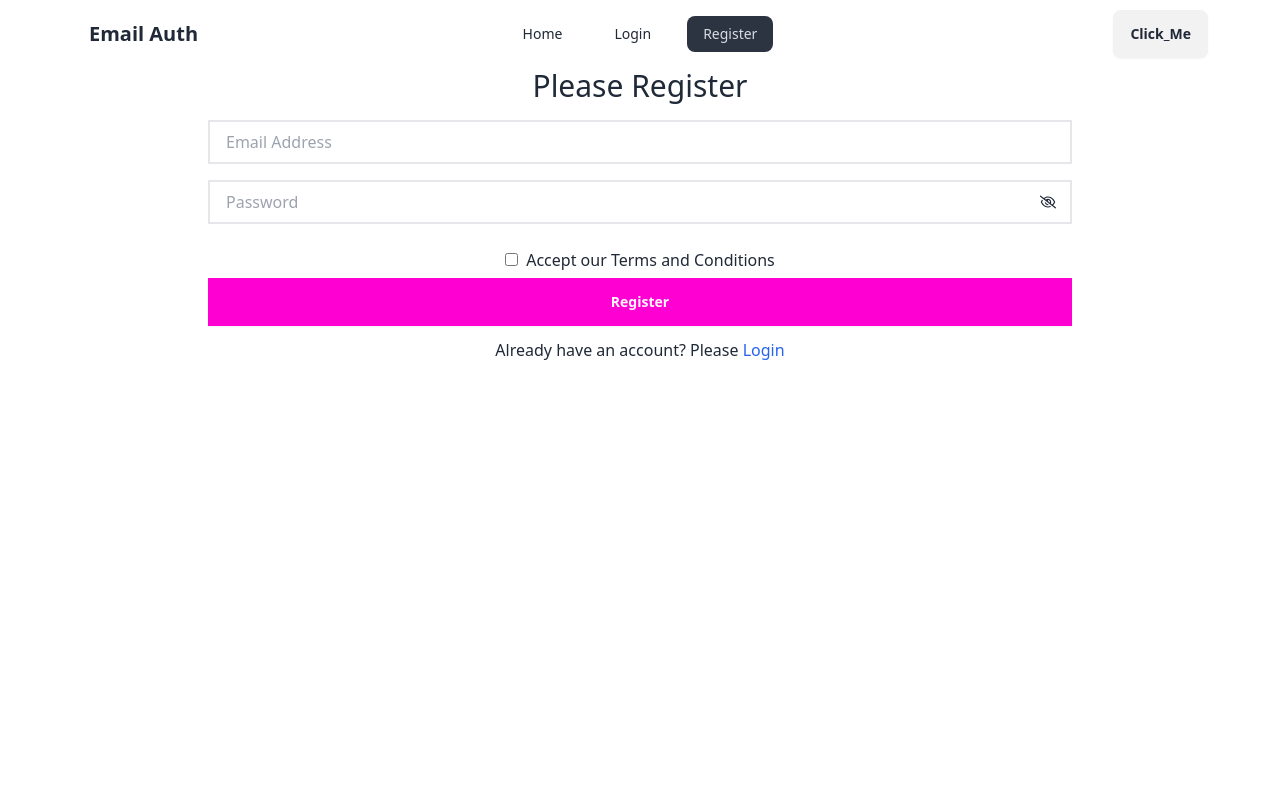
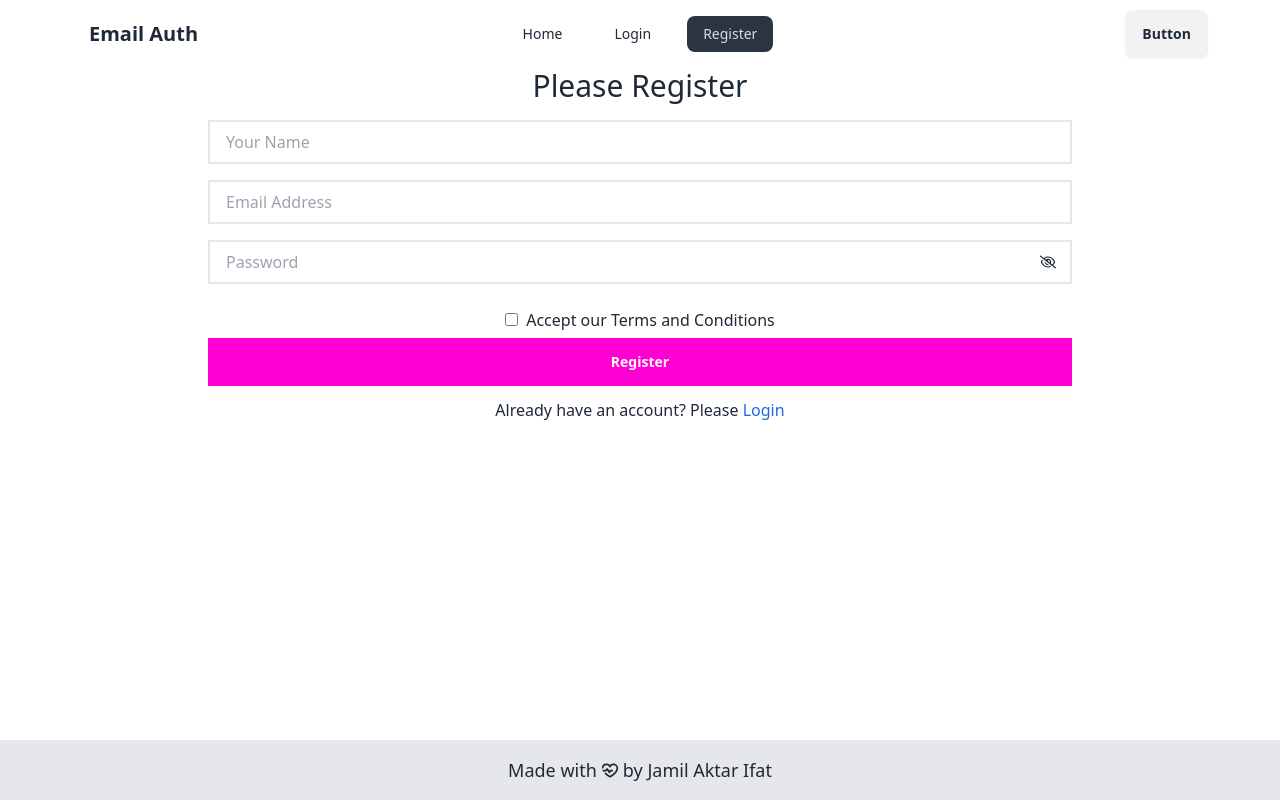
Before and after one commit to Jamil-Aktar-Ifat/React-User-Email-Password-Login-Auth, a React (Vite) app: page /register in a window 1280 px wide. Built offline with nearby package versions, Linux system fonts and the light colour scheme.

Commit message:
verification email functionality added and update username to firebase

```diff
--- /dev/null
+++ b/src/components/Footer/Footer.jsx
@@ -0,0 +1,17 @@
+import { PiHeartbeatBold } from "react-icons/pi";
+
+const Footer = () => {
+  return (
+    <div className="absolute bottom-0 left-0 w-full text-center p-4 bg-gray-200">
+      <p className="flex justify-center items-center text-lg">
+        Made with
+        <span>
+          <PiHeartbeatBold className="mx-1"></PiHeartbeatBold>{" "}
+        </span>
+        by Jamil Aktar Ifat
+      </p>
+    </div>
+  );
+};
+
+export default Footer;
--- a/src/components/Header/Header.jsx
+++ b/src/components/Header/Header.jsx
@@ -50,7 +50,7 @@ const Header = () => {
         <ul className="menu menu-horizontal px-1 gap-5">{navLinks}</ul>
       </div>
       <div className="navbar-end">
-        <a className="btn">Click_Me</a>
+        <a className="btn">Button</a>
       </div>
     </div>
   );
--- a/src/components/Login/Login.jsx
+++ b/src/components/Login/Login.jsx
@@ -22,7 +22,11 @@ const Login = () => {
     signInWithEmailAndPassword(auth, email, password)
       .then((result) => {
         console.log(result.user);
-        setRegistrationSuccess("Logged in Successfully");
+        if (result.user.emailVerified) {
+          setRegistrationSuccess("Logged in Successfully");
+        } else {
+          alert("Please verify your email address");
+        }
       })
       .catch((error) => {
         console.log(error);
--- a/src/components/Register/Register.jsx
+++ b/src/components/Register/Register.jsx
@@ -1,6 +1,10 @@
 import { useState } from "react";
 import auth from "../firebase/firebase.config";
-import { createUserWithEmailAndPassword } from "firebase/auth";
+import {
+  createUserWithEmailAndPassword,
+  sendEmailVerification,
+  updateProfile,
+} from "firebase/auth";
 import { FaRegEye } from "react-icons/fa6";
 import { FaRegEyeSlash } from "react-icons/fa6";
 import { Link } from "react-router-dom";
@@ -12,10 +16,20 @@ const Register = () => {
 
   const handleSubmit = (e) => {
     e.preventDefault();
+    const name = e.target.name.value;
     const email = e.target.email.value;
     const password = e.target.password.value;
     const accepted = e.target.terms.checked;
-    console.log("Email:", email, "Password:", password, "Checked:", accepted);
+    console.log(
+      "Name",
+      name,
+      "Email:",
+      email,
+      "Password:",
+      password,
+      "Checked:",
+      accepted
+    );
     //clear error
     setRegisterError("");
     setRegistrationSuccess("");
@@ -38,6 +52,22 @@ const Register = () => {
       .then((result) => {
         console.log(result);
         setRegistrationSuccess("User Created Successfully");
+
+        //update profile
+        updateProfile(result.user, {
+          displayName: name,
+          photoURL: result.user.photoURL,
+        })
+          .then(() => {
+            console.log("Profile Updated");
+          })
+          .catch((error) => {
+            console.log(error);
+          });
+        //send verification email:
+        sendEmailVerification(result.user).then(() => {
+          alert("Please check your email and verify your account!");
+        });
       })
       .catch((error) => {
         console.log(error);
@@ -48,6 +78,15 @@ const Register = () => {
     <div className="text-center">
       <h2 className="text-3xl text-center">Please Register</h2>
       <form onSubmit={handleSubmit} className=" ">
+        <input
+          className="border-2 mt-4 px-4 py-2 w-3/4"
+          type="name"
+          name="name"
+          id="name"
+          placeholder="Your Name"
+          required
+        />
+        <br />
         <input
           className="border-2 my-4 px-4 py-2 w-3/4"
           type="email"
@@ -94,7 +133,10 @@ const Register = () => {
         <p className="text-green-500 mt-5">{registrationSuccess}</p>
       )}
       <p className="my-3">
-        Already have an account? Please <Link className="text-blue-600" to="/login">Login</Link>
+        Already have an account? Please{" "}
+        <Link className="text-blue-600" to="/login">
+          Login
+        </Link>
       </p>
     </div>
   );
--- a/src/components/Root/Root.jsx
+++ b/src/components/Root/Root.jsx
@@ -1,10 +1,12 @@
 import { Outlet } from "react-router-dom";
 import Header from "../Header/Header";
+import Footer from "../Footer/Footer";
 const Root = () => {
   return (
     <div className="max-w-6xl mx-auto">
       <Header></Header>
       <Outlet></Outlet>
+      <Footer></Footer>
     </div>
   );
 };
```
